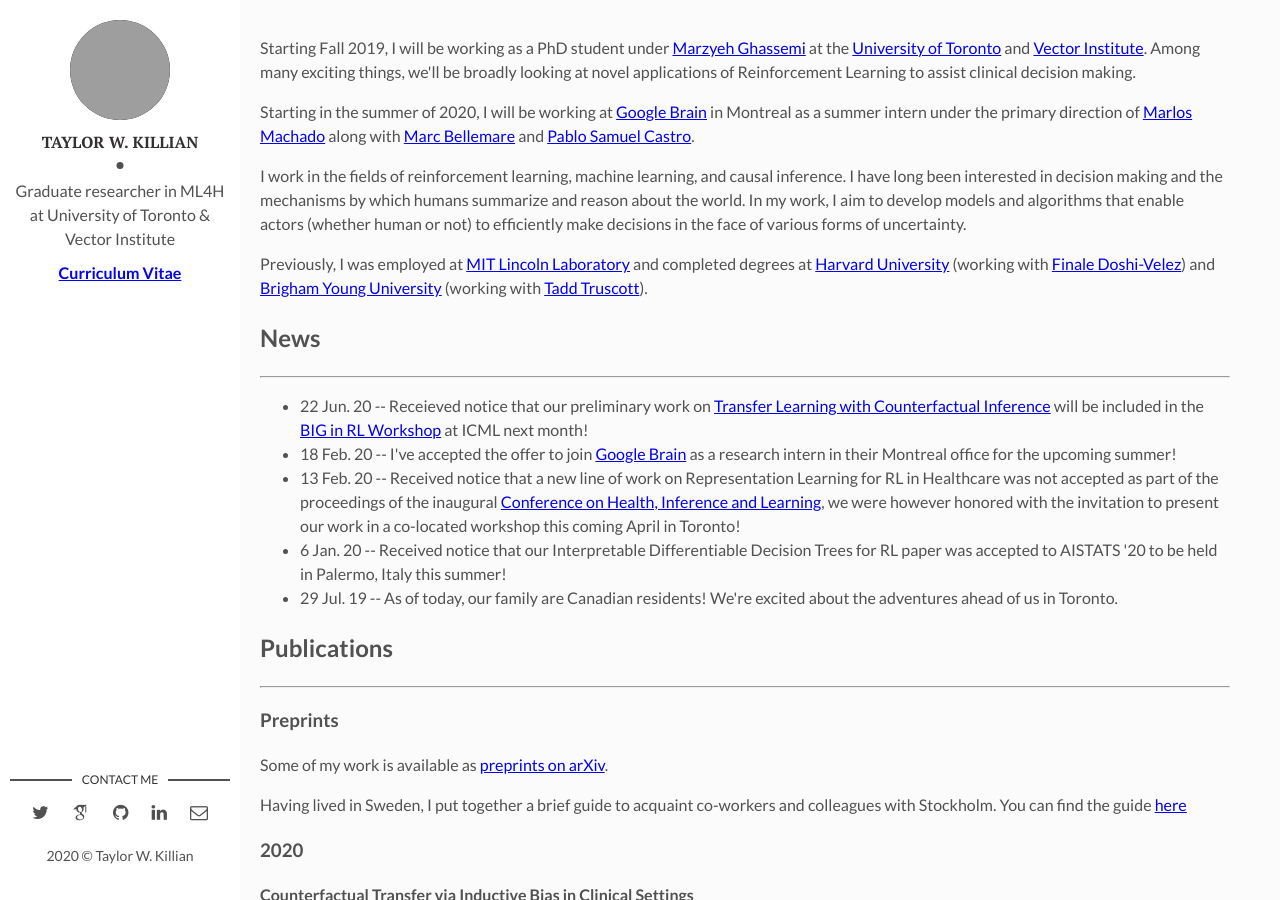
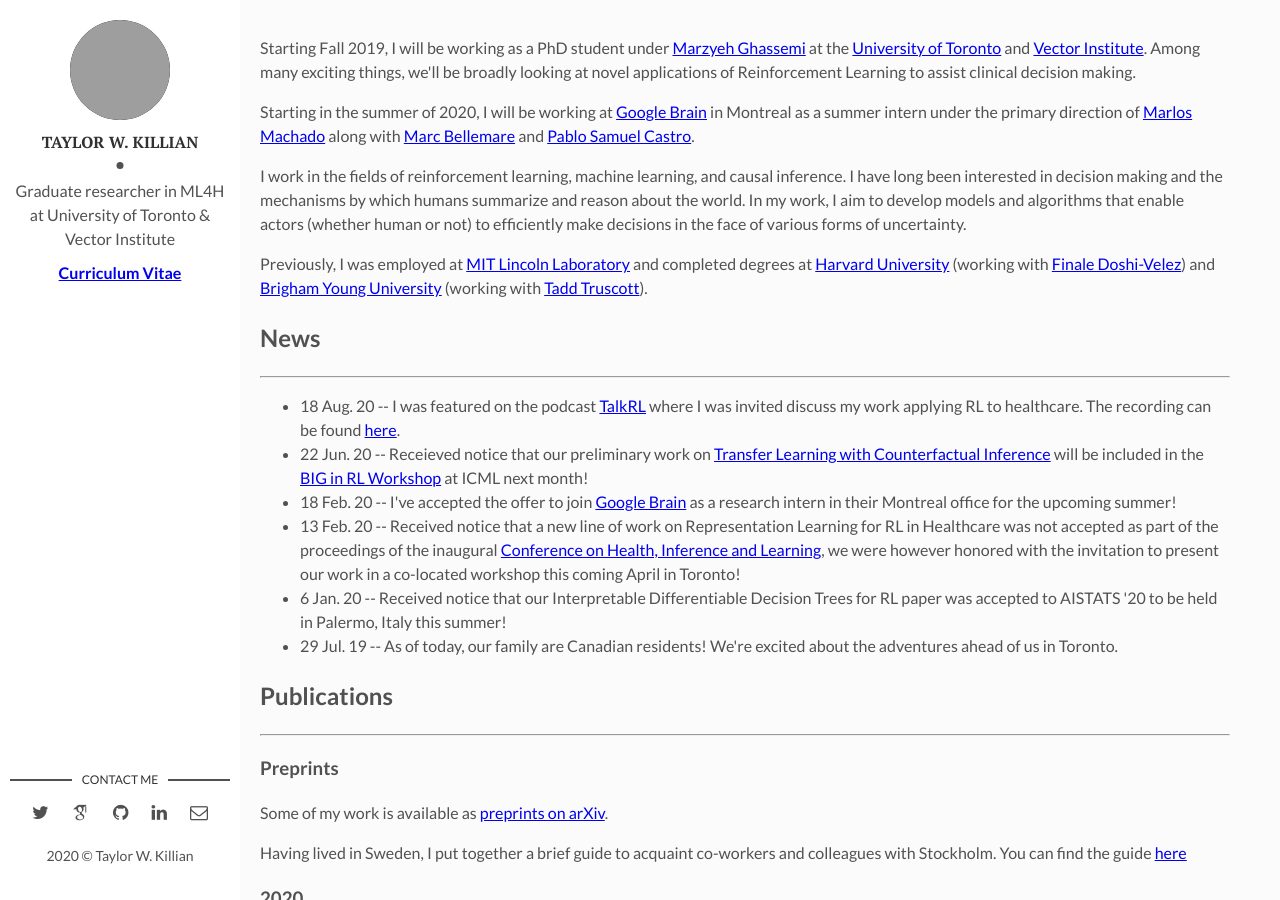
Before and after one commit to twkillian/twkillian.github.io, a Jekyll site: the page built from index.html, in a window 1280 px wide and 900 px high. Built offline with Jekyll 4.4.1, drawn with Linux system fonts in a browser that asks for light colours; nearby versions of some CDN libraries; some web fonts are replaced; the list of posts is cut into pages by our own code; grey boxes are pictures that could not be loaded.

Commit message:
Added podcast

```diff
--- a/index.html
+++ b/index.html
@@ -36,6 +36,7 @@ layout: main
           <hr>
           <p>
             <ul class="nav nav-pills nav-stacked">
+              <li> 18 Aug. 20 -- I was featured on the podcast <a href="https://www.talkrl.com/">TalkRL</a> where I was invited discuss my work applying RL to healthcare. The recording can be found <a href="https://www.talkrl.com/episodes/taylor-killian">here</a>.
         	  <li> 22 Jun. 20 -- Receieved notice that our preliminary work on <a href="https://arxiv.org/abs/2006.11654">Transfer Learning with Counterfactual Inference</a> will be included in the <a href="http://biases-invariances-generalization.github.io/">BIG in RL Workshop</a> at ICML next month! </li>
         	  <li> 18 Feb. 20 -- I've accepted the offer to join <a href="https://research.google/teams/brain/">Google Brain</a> as a research intern in their Montreal office for the upcoming summer!</li>
         	  <li> 13 Feb. 20 -- Received notice that a new line of work on Representation Learning for RL in Healthcare was not accepted as part of the proceedings of the inaugural <a href="www.chilconference.org">Conference on Health, Inference and Learning</a>, we were however honored with the invitation to present our work in a co-located workshop this coming April in Toronto!</li>
```
